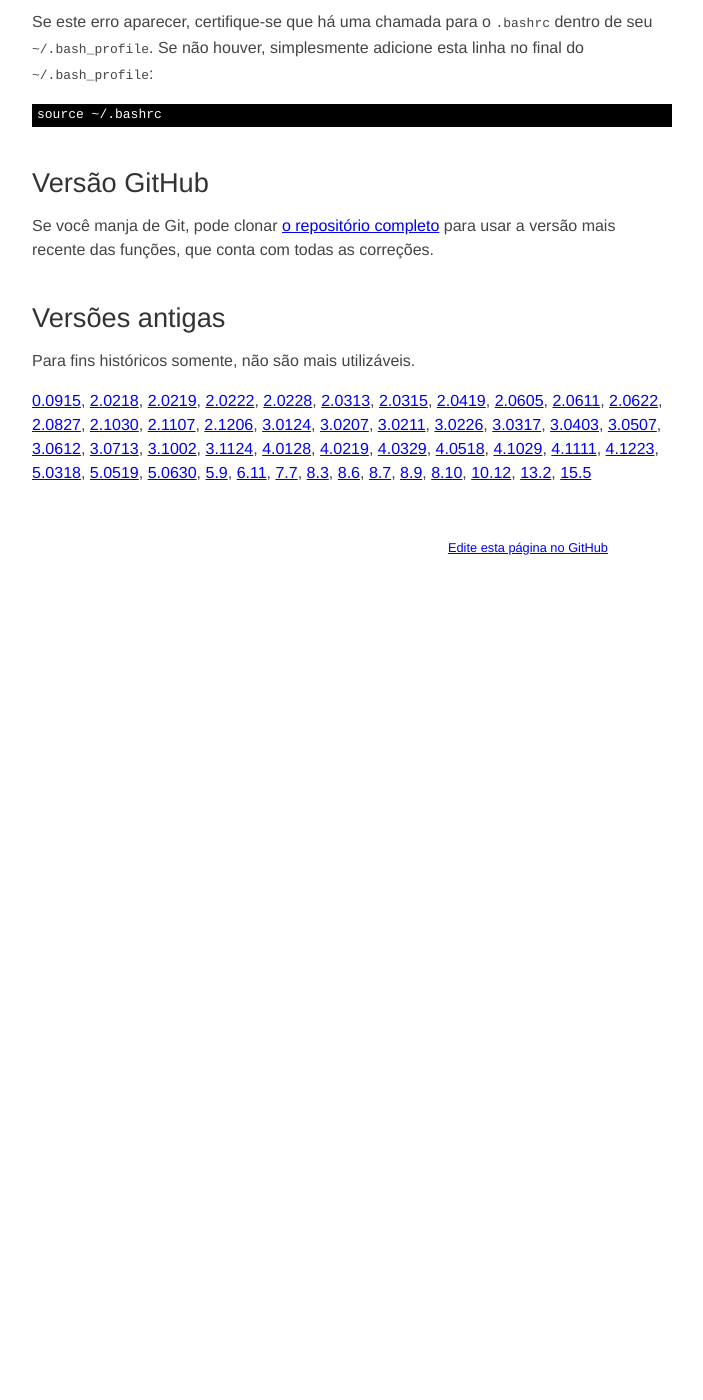
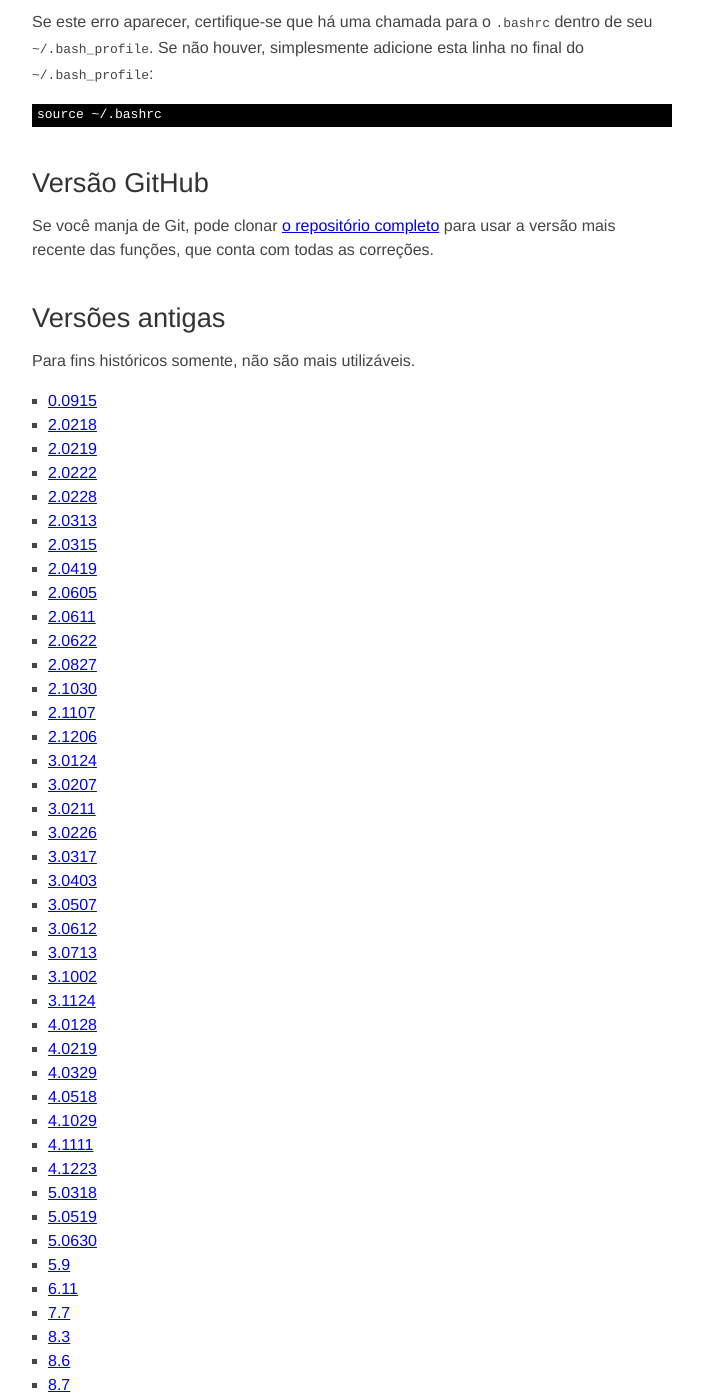
Before and after one commit to funcoeszz/funcoeszz.github.io, a Jekyll site: the page built from download/index.md, in a window 1280 px wide and 1400 px high, scrolled down 1353 px. Shown: the whole window, without its empty margins (288-991 px from the left). Built offline with Jekyll 4.4.1, drawn with Linux system fonts in a browser that asks for light colours; before the commit the page ends 1983 px from its top, so only the background shows below that.

Commit message:
download: tag UL pra lista de versões antigas
Assim fica melhor de ver a listagem e é mais fácil clicar em uma
versão específica, especialmente em telas pequenas.

```diff
--- a/download/index.md
+++ b/download/index.md
@@ -88,10 +88,8 @@ Se você manja de Git, pode clonar [o repositório completo](https://github.com/
 
 Para fins históricos somente, não são mais utilizáveis.
 
-<p>
+<ul>
 {% for version in site.data.versions %}
-    {% unless forloop.last %}
-        <a href="/download/funcoeszz-{{ version }}.sh">{{ version }}</a>{% unless forloop.rindex == 2 %},{% endunless %}
-    {% endunless %}
+  <li><a href="/download/funcoeszz-{{ version }}.sh">{{ version }}</a></li>
 {% endfor %}
-</p>
+</ul>
```
